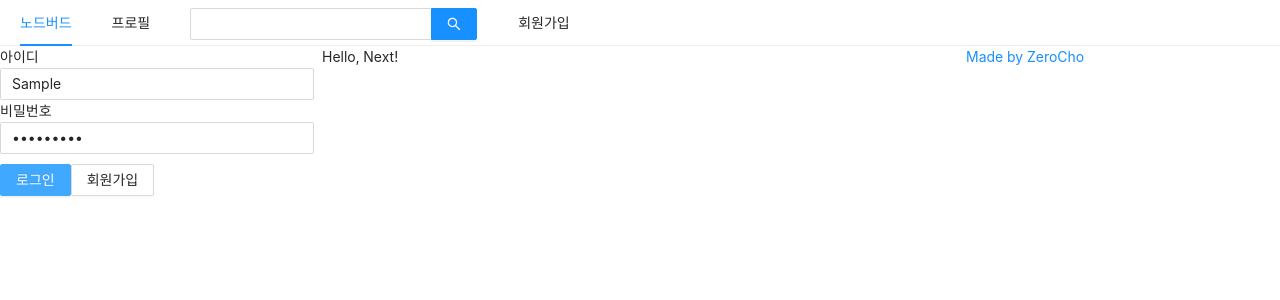
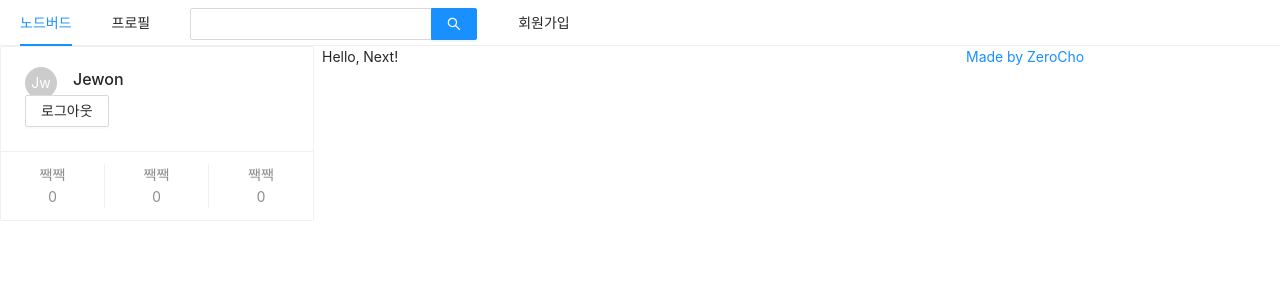
Before and after one commit to jewon513/Nodebird, a Next.js app in the folder prepare/front/: page / in a window 1280 px wide. Both pictures are taken after typing "Sample", "Sample123" into the empty fields and a click on the button "로그인". Shown: the top 300 px of the page. Built offline with nearby package versions, Linux system fonts and the light colour scheme.

Commit message:
#2020-09-01 로그인폼, UserProfile 수정

```diff
--- a/prepare/front/components/AppLayout.js
+++ b/prepare/front/components/AppLayout.js
@@ -32,7 +32,7 @@
             </Menu>
             <Row gutter={8}>
                 <Col xs={24} md={6}>
-                    {isLoggedIn ? <UserProfile/> : <LoginForm/>}
+                    {isLoggedIn ? <UserProfile setIsLoggedIn={setIsLoggedIn}/> : <LoginForm setIsLoggedIn={setIsLoggedIn}/>}
                 </Col>
                 <Col xs={24} md={12}>
                     {children}
@@ -47,7 +47,6 @@
 
 AppLayout.propTypes = {
     children : PropTypes.node.isRequired,
-
 }
 
 export default AppLayout;
--- a/prepare/front/components/LoginForm.js
+++ b/prepare/front/components/LoginForm.js
@@ -2,12 +2,17 @@
 import {Button, Form, Input} from "antd";
 import Link from "next/link"
 import styled from "styled-components"
+import PropTypes from "prop-types"
 
 const ButtonWrapper = styled.div`
     margin-top: 10px;
 `
 
-const LoginForm = () => {
+const FormWrapper = styled(Form)`
+    padding: 10px;
+`
+
+const LoginForm = ({setIsLoggedIn}) => {
 
     // 인라인 함수로 넣어주게 될 경우 useCallback을 사용하도록 한다. 함수를 캐싱하여 리렌더링 시 새로운 함수를 만들지 않게 하기 위해서
 
@@ -23,9 +28,14 @@
         setPassword(e.target.value);
     }, [])
 
+    const onSubmitForm = useCallback(()=>{
+        console.log(id, password)
+        setIsLoggedIn(true)
+    }, [id,password])
+
 
     return (
-        <Form>
+        <FormWrapper onFinish={onSubmitForm}>
             <div>
                 <label htmlFor={"user-id"}>아이디</label>
                 <br/>
@@ -40,8 +50,12 @@
                 <Button type={"primary"} htmlType={"submit"} loading={false}>로그인</Button>
                 <Link href={"/signup"}><a><Button>회원가입</Button></a></Link>
             </ButtonWrapper>
-        </Form>
+        </FormWrapper>
     );
 };
 
+LoginForm.propTypes={
+    setIsLoggedIn : PropTypes.func.isRequired
+}
+
 export default LoginForm;
--- a/prepare/front/components/UserProfile.js
+++ b/prepare/front/components/UserProfile.js
@@ -1,12 +1,33 @@
-import React from 'react';
+import React, {useCallback} from 'react';
+import {Card, Avatar, Button} from "antd"
+import PropTypes from "prop-types"
 
-const UserProfile = () => {
+const UserProfile = ({ setIsLoggedIn }) => {
+
+    const onLogOut = useCallback(()=>{
+        setIsLoggedIn(false)
+    }, [])
 
     return (
-        <div>
-
-        </div>
+        <Card
+            actions={[
+                <div key={"twit"}>짹짹<br />0</div>,
+                <div key={"followings"}>짹짹<br />0</div>,
+                <div key={"followings"}>짹짹<br />0</div>,
+            ]}
+        >
+            <Card.Meta
+                avatar={<Avatar>Jw</Avatar>}
+                title={"Jewon"}/>
+            <Button onClick={onLogOut}>로그아웃</Button>
+        </Card>
     );
 };
 
+UserProfile.propTypes = {
+    setIsLoggedIn : PropTypes.func.isRequired
+}
+
+
+
 export default UserProfile;
```
